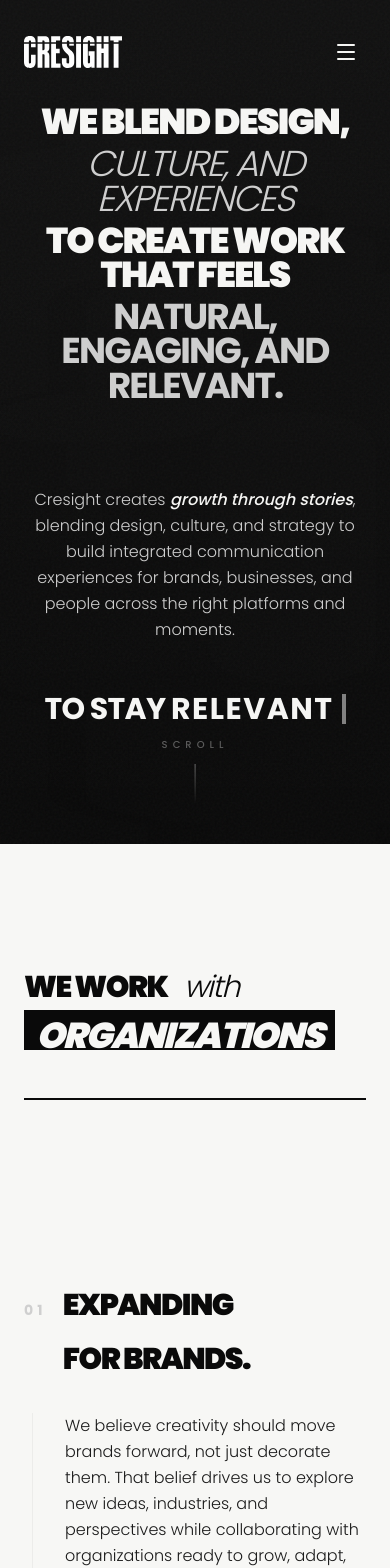
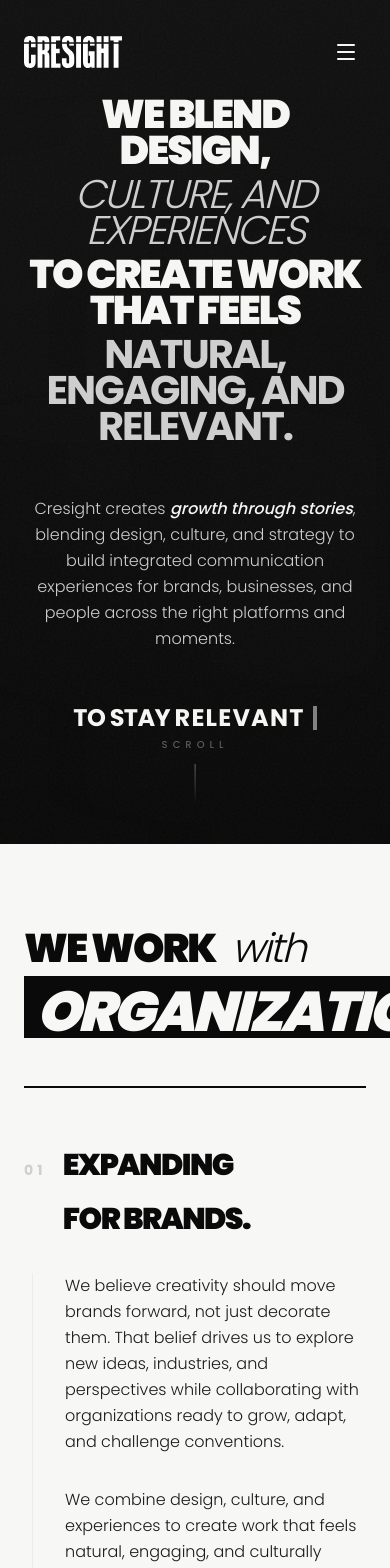
Before and after one commit to therafsanrohan/cresight, a Next.js app: page / in a window 390 px wide. Shown: the top 1568 px of the page. Built offline with nearby package versions, Linux system fonts and the light colour scheme.

Commit message:
Implement global Shrinking UI and fluid typography for seamless responsiveness

```diff
--- a/sections/home/ContactCTASection.tsx
+++ b/sections/home/ContactCTASection.tsx
@@ -6,7 +6,7 @@ import { ArrowRight } from "lucide-react";
 
 export default function ContactCTASection() {
   return (
-    <section id="contact" className="w-full py-64 bg-cresight-white text-cresight-black flex flex-col items-center justify-center relative overflow-hidden">
+    <section id="contact" className="w-full py-[15vh] md:py-[25vh] bg-cresight-white text-cresight-black flex flex-col items-center justify-center relative overflow-hidden">
       {/* Decorative background element */}
       <div className="absolute top-0 right-0 w-1/3 h-1/3 bg-cresight-gray/5 rounded-full blur-3xl transform translate-x-1/2 -translate-y-1/2"></div>
       <div className="absolute bottom-0 left-0 w-1/2 h-1/2 bg-cresight-gray/5 rounded-full blur-3xl transform -translate-x-1/2 translate-y-1/2"></div>
@@ -19,49 +19,49 @@ export default function ContactCTASection() {
           transition={{ duration: 1.2, ease: [0.22, 1, 0.36, 1] }}
           className="flex flex-col items-center"
         >
-          <span className="text-xs uppercase tracking-[0.5em] text-cresight-gray mb-12 font-semibold">
+          <span className="text-[clamp(10px,1vw,14px)] uppercase tracking-[0.5em] text-cresight-gray mb-[clamp(2rem,5vw,4rem)] font-semibold">
             Let&apos;s talk
           </span>
 
-          <h2 className="text-4xl md:text-6xl lg:text-7xl font-bold tracking-tighter uppercase text-center mb-24 max-w-5xl leading-[1]">
+          <h2 className="text-[clamp(2.5rem,7vw,7rem)] font-black tracking-tighter uppercase text-center mb-[clamp(4rem,10vw,8rem)] max-w-7xl leading-[0.95]">
             LET&apos;S COLLABORATE <br />
             <span className="text-cresight-gray font-light">TO CRAFT THE STORY</span> <br />
             THAT MOVES IDEAS FORWARD
           </h2>
 
-          <div className="grid grid-cols-1 md:grid-cols-3 gap-16 md:gap-12 w-full max-w-6xl">
-            <div className="flex flex-col items-center md:items-start">
-              <span className="text-[10px] uppercase tracking-[0.3em] text-cresight-gray mb-6 font-bold">Email Inquiry</span>
+          <div className="grid grid-cols-1 md:grid-cols-3 gap-[clamp(3rem,8vw,6rem)] w-full max-w-7xl">
+            <div className="flex flex-col items-center md:items-start group">
+              <span className="text-[clamp(10px,0.8vw,12px)] uppercase tracking-[0.3em] text-cresight-gray mb-6 font-bold">Email Inquiry</span>
               <a
                 href="mailto:info@cre-sight.com"
-                className="text-xl md:text-2xl lg:text-3xl font-medium tracking-tight hover:opacity-50 transition-opacity duration-500"
+                className="text-[clamp(1.2rem,2.5vw,2.5rem)] font-bold tracking-tight hover:italic transition-all duration-500"
               >
                 info@cre-sight.com
               </a>
             </div>
 
-            <div className="flex flex-col items-center md:items-center text-center">
-              <span className="text-[10px] uppercase tracking-[0.3em] text-cresight-gray mb-6 font-bold">Direct Connection</span>
+            <div className="flex flex-col items-center md:items-center text-center group">
+              <span className="text-[clamp(10px,0.8vw,12px)] uppercase tracking-[0.3em] text-cresight-gray mb-6 font-bold">Direct Connection</span>
               <a
                 href="https://wa.me/8801328822216"
                 target="_blank"
                 rel="noopener noreferrer"
-                className="text-xl md:text-2xl lg:text-3xl font-medium tracking-tight hover:opacity-50 transition-opacity duration-500"
+                className="text-[clamp(1.2rem,2.5vw,2.5rem)] font-bold tracking-tight hover:italic transition-all duration-500"
               >
                 +880 1328 822216
               </a>
             </div>
 
-            <div className="flex flex-col items-center md:items-end text-center md:text-right">
-              <span className="text-[10px] uppercase tracking-[0.3em] text-cresight-gray mb-6 font-bold">Our Studio</span>
-              <address className="not-italic text-xl md:text-2xl lg:text-2xl font-light tracking-tight leading-snug">
+            <div className="flex flex-col items-center md:items-end text-center md:text-right group">
+              <span className="text-[clamp(10px,0.8vw,12px)] uppercase tracking-[0.3em] text-cresight-gray mb-6 font-bold">Our Studio</span>
+              <address className="not-italic text-[clamp(1.2rem,2vw,2rem)] font-light tracking-tight leading-snug">
                 R 10/2, Niketon, Gulshan-1, <br />
                 Dhaka 1212, Bangladesh.
               </address>
             </div>
           </div>
 
-          <div className="mt-32 w-24 h-[1px] bg-cresight-graphite/20"></div>
+          <div className="mt-[15vh] w-[clamp(4rem,15vw,10rem)] h-[2px] bg-cresight-black/10"></div>
         </motion.div>
       </div>
     </section>
--- a/sections/home/HeroSection.tsx
+++ b/sections/home/HeroSection.tsx
@@ -54,7 +54,7 @@ export default function HeroSection() {
   const titlePart4 = "and Culturally Relevant.";
 
   return (
-    <section className="relative w-full min-h-screen flex flex-col justify-center items-center overflow-hidden bg-cresight-black py-24 md:py-32">
+    <section className="relative w-full min-h-screen flex flex-col justify-center items-center overflow-hidden bg-cresight-black py-[10vh] md:py-[15vh]">
       <div className="absolute inset-0 z-0 pointer-events-none">
         <div className="absolute top-0 left-0 w-full h-full bg-gradient-to-b from-cresight-white/[0.03] to-transparent" />
         <div className="absolute top-[15%] left-[5%] w-[40%] h-[40%] bg-cresight-white/[0.04] rounded-full blur-[140px]" />
@@ -62,7 +62,7 @@ export default function HeroSection() {
       </div>
 
       <div className="container mx-auto px-6 md:px-12 relative z-10 flex flex-col items-center text-center">
-        <div className="text-4xl sm:text-5xl md:text-6xl lg:text-7xl xl:text-8xl font-black tracking-tighter text-cresight-white max-w-7xl mb-20 leading-[0.95] uppercase">
+        <div className="text-[clamp(2.5rem,8vw,10rem)] font-black tracking-tighter text-cresight-white max-w-7xl mb-[clamp(3rem,8vw,6rem)] leading-[0.9] uppercase">
           {[
             { text: "We Blend Design,", weight: "font-black" },
             { text: "Culture, and Experiences", weight: "font-light italic text-cresight-gray" },
@@ -92,12 +92,12 @@ export default function HeroSection() {
           transition={{ duration: 1.5, delay: 1, ease: "easeOut" }}
           className="max-w-4xl"
         >
-          <p className="text-base md:text-xl lg:text-2xl text-cresight-gray font-light leading-relaxed mb-12 max-w-3xl mx-auto">
+          <p className="text-[clamp(1rem,2vw,1.5rem)] text-cresight-gray font-light leading-relaxed mb-12 max-w-3xl mx-auto">
             Cresight creates <span className="text-cresight-white font-medium italic">growth through stories</span>,
             blending design, culture, and strategy to build integrated communication experiences for brands,
             businesses, and people across the right platforms and moments.
           </p>
-          <div className="text-3xl md:text-4xl lg:text-6xl mb-4 font-bold uppercase tracking-tight text-cresight-white">
+          <div className="text-[clamp(1.5rem,4vw,5rem)] mb-4 font-bold uppercase tracking-tight text-cresight-white">
             To Stay <Typewriter />
           </div>
         </motion.div>
--- a/sections/home/PhilosophySection.tsx
+++ b/sections/home/PhilosophySection.tsx
@@ -37,9 +37,9 @@ function RotatingText() {
 
 export default function PhilosophySection() {
   return (
-    <section id="philosophy" className="w-full py-32 md:py-56 bg-cresight-white text-cresight-black overflow-hidden">
+    <section id="philosophy" className="w-full py-[10vh] md:py-[20vh] bg-cresight-white text-cresight-black overflow-hidden">
       <div className="container mx-auto px-6 md:px-12">
-        <div className="mb-48 relative">
+        <div className="mb-[clamp(4rem,15vw,12rem)] relative">
           <motion.div
             initial={{ opacity: 0, y: 50 }}
             whileInView={{ opacity: 1, y: 0 }}
@@ -47,10 +47,10 @@ export default function PhilosophySection() {
             transition={{ duration: 1.2, ease: [0.16, 1, 0.3, 1] }}
           >
             <h2 className="flex flex-col gap-2 md:gap-4">
-              <span className="text-3xl sm:text-4xl md:text-5xl lg:text-[5rem] font-black tracking-tighter uppercase leading-none flex items-center">
+              <span className="text-[clamp(2.5rem,8vw,7rem)] font-black tracking-tighter uppercase leading-none flex items-center">
                 We Work <span className="ml-4 md:ml-8 text-cresight-black lowercase italic font-light">with</span>
               </span>
-              <div className="text-4xl sm:text-5xl md:text-6xl lg:text-[7rem] leading-none">
+              <div className="text-[clamp(3.5rem,10vw,9rem)] leading-none">
                 <RotatingText />
               </div>
             </h2>
--- a/sections/home/StrategicGrowthSection.tsx
+++ b/sections/home/StrategicGrowthSection.tsx
@@ -4,7 +4,7 @@ import { motion } from "framer-motion";
 
 export default function StrategicGrowthSection() {
   return (
-    <section className="w-full py-32 md:py-48 bg-cresight-black text-cresight-white overflow-hidden">
+    <section className="w-full py-[10vh] md:py-[20vh] bg-cresight-black text-cresight-white overflow-hidden">
       <div className="container mx-auto px-6 md:px-12">
         <div className="max-w-6xl">
           <motion.div
@@ -16,7 +16,7 @@ export default function StrategicGrowthSection() {
           >
             <div className="flex items-baseline gap-4 mb-6">
               <span className="text-sm font-bold tracking-[0.3em] text-cresight-gray">03</span>
-              <h2 className="text-4xl md:text-6xl lg:text-7xl font-black uppercase tracking-tighter leading-[0.9] text-cresight-white">
+              <h2 className="text-[clamp(2rem,6vw,5rem)] font-black uppercase tracking-tighter leading-[0.9] text-cresight-white">
                 DESIGNED TO MOVE BRANDS FORWARD
               </h2>
             </div>
```
Also changed, not shown: 1 other file (tests, documents, lock files or other folders).
